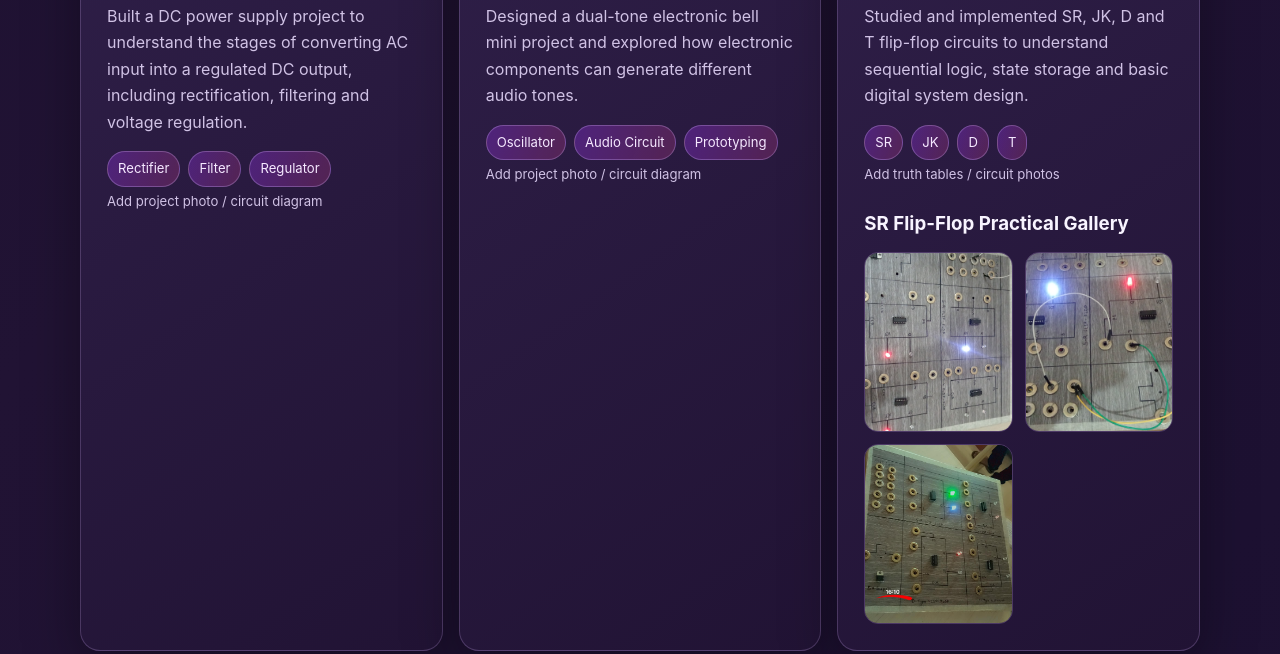
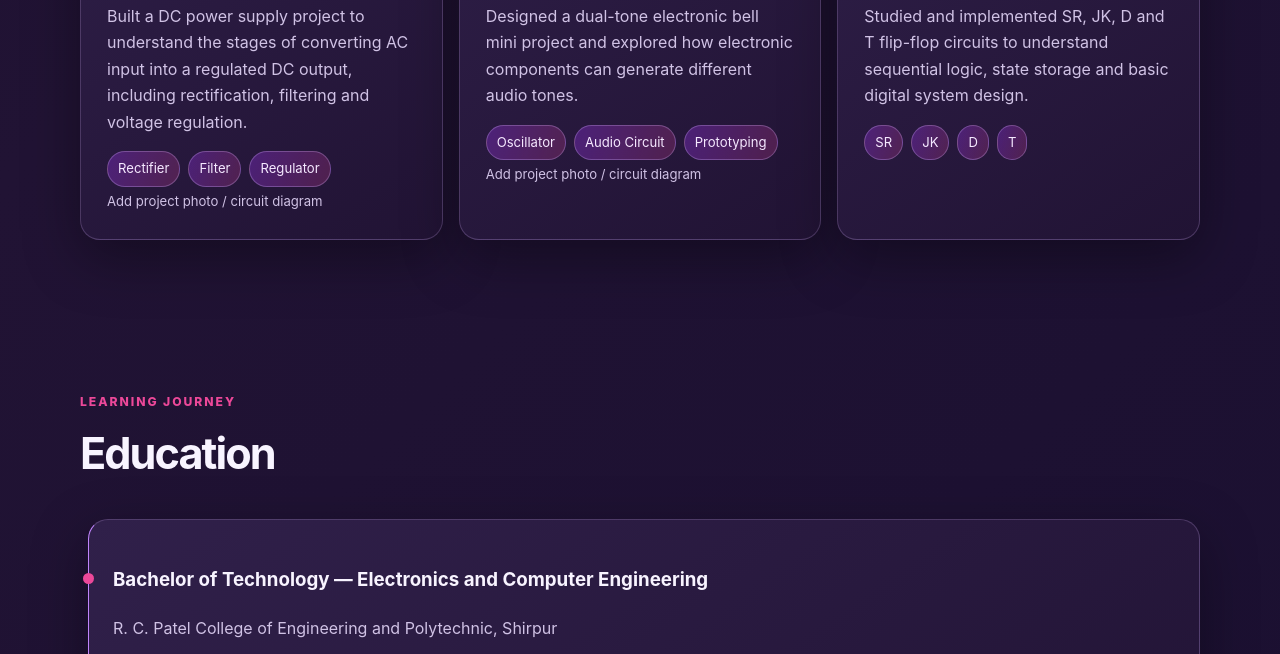
Before and after one commit to rohitkokane2006-del/rohitkokane2006, a plain HTML site: page index.html in a window 1280 px wide. Shown: the part 2378-3032 px from the top of the page. Drawn offline with Linux system fonts and the light colour scheme.

Commit message:
Remove SR Flip-Flop gallery and notes
Removed notes and gallery for SR Flip-Flop project.

```diff
--- a/index.html
+++ b/index.html
@@ -494,21 +494,7 @@ footer {
             <h3>Flip-Flop Circuits</h3>
             <p>Studied and implemented SR, JK, D and T flip-flop circuits to understand sequential logic, state storage and basic digital system design.</p>
             <div class="chips"><span class="chip">SR</span><span class="chip">JK</span><span class="chip">D</span><span class="chip">T</span></div>
-            <span class="small-note">Add truth tables / circuit photos</span>
-
-<div class="project-gallery">
-  <h3>SR Flip-Flop Practical Gallery</h3>
-
-  <div class="gallery-grid">
-
-    <img src="srflipflop1.jpg.jpeg"
-         alt="SR Flip-Flop practical 1">
-
-    <img src="srflipflop2.jpg.jpeg"
-         alt="SR Flip-Flop practical 2">
-
-    <img src="srflipflop3.jpg.jpeg"
-         alt="SR Flip-Flop practical 3">
+            <span class="small-note"></span>
 
   </div>
 </div>
```
